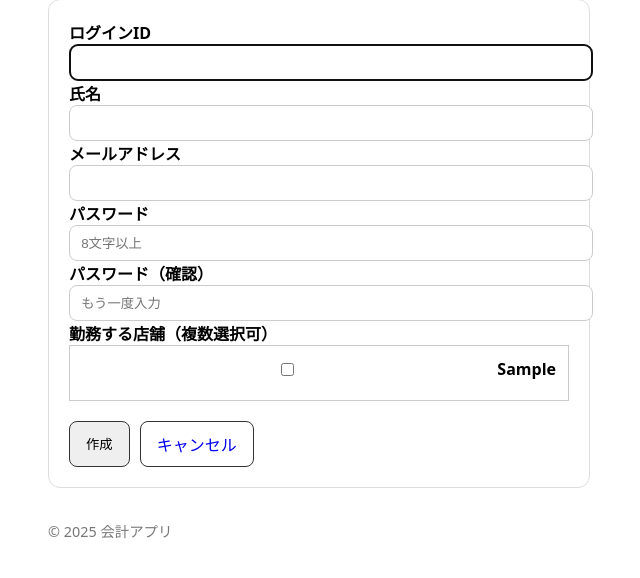
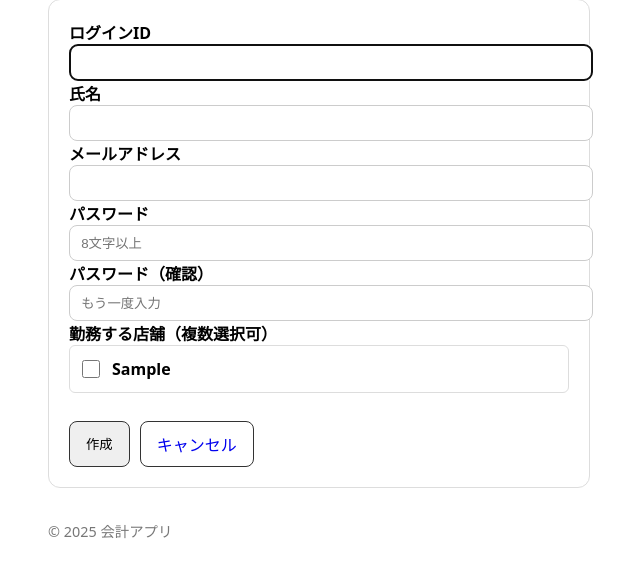
Before and after one commit to system-asayama/property-management-app, a Flask app: template app/templates/tenant_employee_new.html in a window 1280 px wide. Shown: the part 124-702 px from the top of the page, without its empty margins (232-872 px from the left). Run offline with Flask 3, Linux system fonts and the light colour scheme; the template is opened without the code that fills it: most values are stand-ins (such as "Sample title", 1, 10 or a date in 2020).

Commit message:
従業員新規作成画面の店舗選択を独立したボックス形式に変更

```diff
--- a/app/templates/tenant_employee_new.html
+++ b/app/templates/tenant_employee_new.html
@@ -32,22 +32,24 @@
     <div class="row">
       <label style="font-weight:bold">勤務する店舗（複数選択可）</label>
       {% if stores %}
-        <div style="border:1px solid #ccc;padding:12px;max-height:200px;overflow-y:auto">
+        <div style="max-height:200px;overflow-y:auto">
           {% for store in stores %}
-          <div style="margin-bottom:8px">
-            {% if from_store_id and store.id == from_store_id %}
-            <label style="display:flex;align-items:center;cursor:not-allowed;opacity:0.6">
-              <input type="checkbox" name="store_ids" value="{{ store.id }}" checked disabled style="margin-right:8px">
-              <span>{{ store.名称 }} <small style="color:#666">(作成元)</small></span>
+          {% if from_store_id and store.id == from_store_id %}
+          <div style="border:1px solid #ddd;border-radius:6px;padding:12px;margin-bottom:8px;background:#f5f5f5;cursor:not-allowed;opacity:0.7">
+            <label style="display:flex;align-items:center;cursor:not-allowed;margin:0">
+              <input type="checkbox" name="store_ids" value="{{ store.id }}" checked disabled style="margin:0 12px 0 0;width:18px;height:18px;flex-shrink:0">
+              <span style="flex:1">{{ store.名称 }} <small style="color:#666">(作成元)</small></span>
             </label>
             <input type="hidden" name="store_ids" value="{{ store.id }}">
-            {% else %}
-            <label style="display:flex;align-items:center;cursor:pointer">
-              <input type="checkbox" name="store_ids" value="{{ store.id }}" style="margin-right:8px">
-              <span>{{ store.名称 }}</span>
+          </div>
+          {% else %}
+          <div style="border:1px solid #ddd;border-radius:6px;padding:12px;margin-bottom:8px;background:white;cursor:pointer;transition:all 0.2s" onmouseover="this.style.background='#f9f9f9';this.style.borderColor='#999'" onmouseout="this.style.background='white';this.style.borderColor='#ddd'">
+            <label style="display:flex;align-items:center;cursor:pointer;margin:0">
+              <input type="checkbox" name="store_ids" value="{{ store.id }}" style="margin:0 12px 0 0;width:18px;height:18px;flex-shrink:0">
+              <span style="flex:1">{{ store.名称 }}</span>
             </label>
-            {% endif %}
           </div>
+          {% endif %}
           {% endfor %}
         </div>
       {% else %}
```
